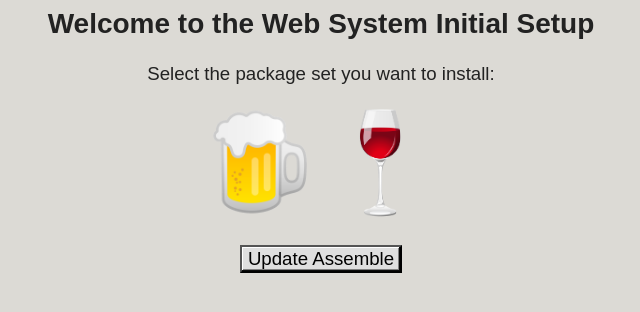
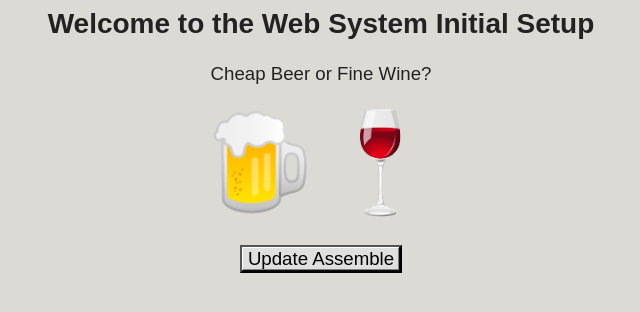
Before and after one commit to flossely/assemble, a PHP site: page / in a window 1280 px wide. Shown: the top 312 px of the page, without its empty margins (319-959 px from the left). Run offline with PHP 8.4, Linux system fonts and the light colour scheme.

Commit message:
Add new functionality

```diff
--- a/index.php
+++ b/index.php
@@ -126,7 +126,7 @@ function getPackage(layout) {
 </head>
 <body>
 <h2 align='center'>Welcome to the Web System Initial Setup</h2>
-<p align='center'>Select the package set you want to install:</p>
+<p align='center'>Cheap Beer or Fine Wine?</p>
 <p align='center'>
 <img style="height:15%;position:relative;" src="sw.cheap.png" title="Cheap Beer" onclick="getPackage('cheap');">
 <img style="height:15%;position:relative;" src="sw.fine.png" title="Fine Wine" onclick="getPackage('fine');">
```
